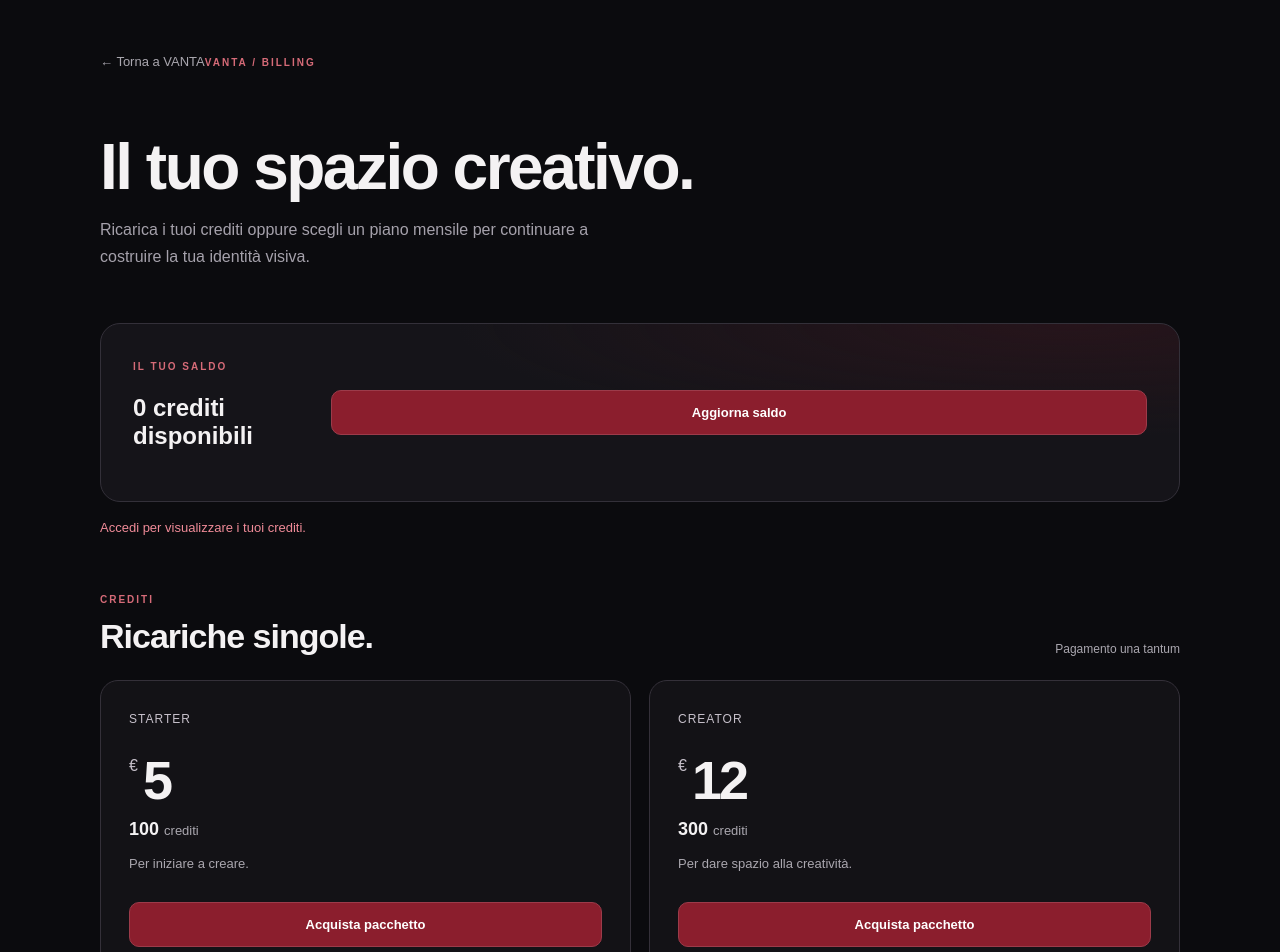
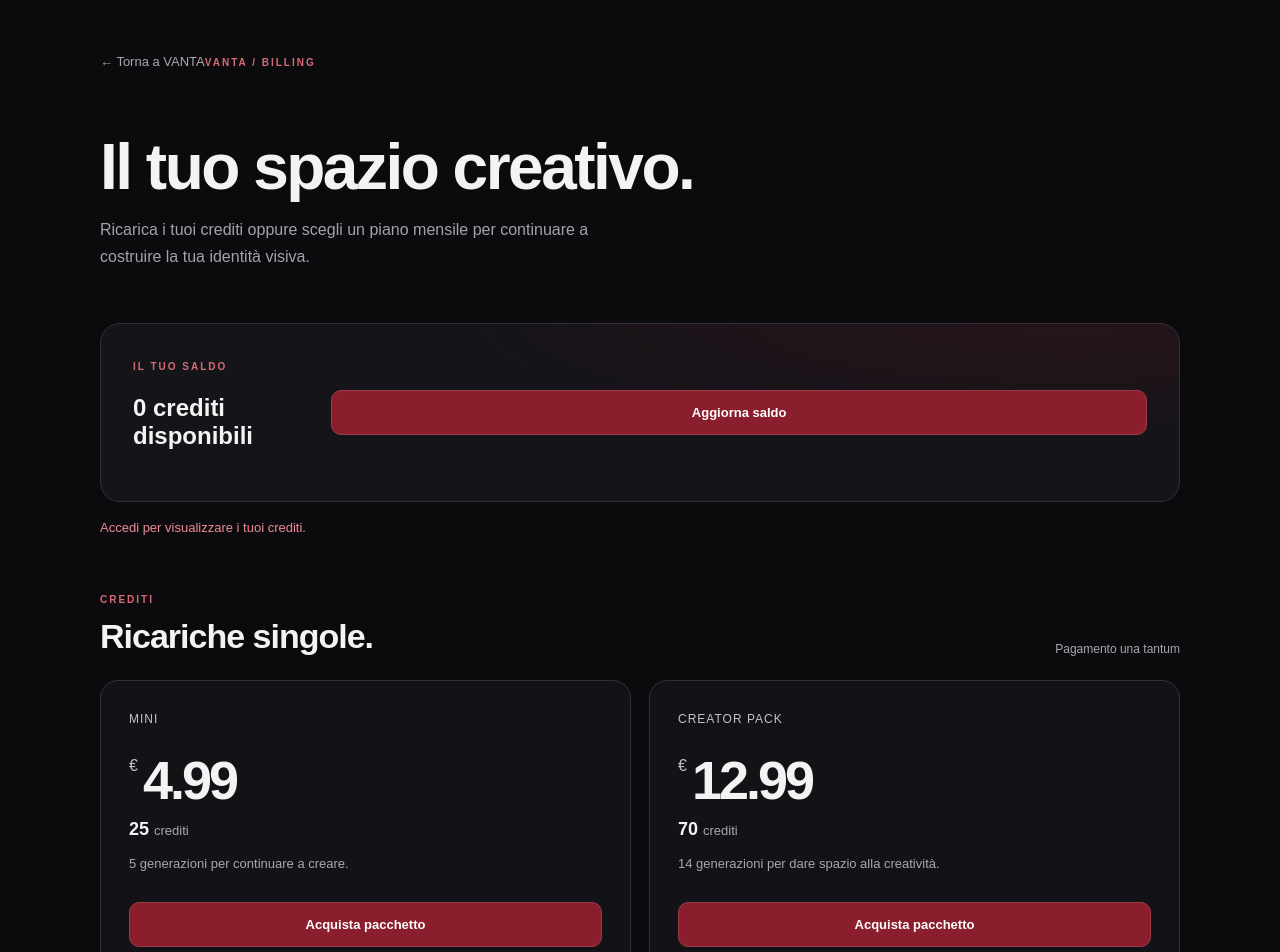
Before and after one commit to noir999noir/vanta, an Angular app: page /billing in a window 1280 px wide. Shown: the top 952 px of the page. Built offline with nearby package versions, Linux system fonts and the light colour scheme.

Commit message:
feat: update billing credit packages

```diff
--- a/src/app/pages/billing/billing.ts
+++ b/src/app/pages/billing/billing.ts
@@ -61,20 +61,35 @@ export class BillingComponent implements OnInit {
 
   packages: BillingPackage[] = [
     {
-      id: 'starter',
-      name: 'Starter',
-      price: 5,
-      credits: 100,
-      description: 'Per iniziare a creare.',
+      id: 'mini',
+      name: 'Mini',
+      price: 4.99,
+      credits: 25,
+      description: '5 generazioni per continuare a creare.',
     },
     {
-      id: 'creator',
-      name: 'Creator',
-      price: 12,
-      credits: 300,
-      description: 'Per dare spazio alla creatività.',
+      id: 'creator-pack',
+      name: 'Creator Pack',
+      price: 12.99,
+      credits: 70,
+      description: '14 generazioni per dare spazio alla creatività.',
+    },
+    {
+      id: 'pro-pack',
+      name: 'Pro Pack',
+      price: 29.99,
+      credits: 180,
+      description: '36 generazioni per una produzione costante.',
+    },
+    {
+      id: 'studio-pack',
+      name: 'Studio Pack',
+      price: 59.99,
+      credits: 400,
+      description: '80 generazioni per i tuoi progetti più intensi.',
     },
   ];
+
 
   subscriptionPlans: SubscriptionPlan[] = [
     {
```
